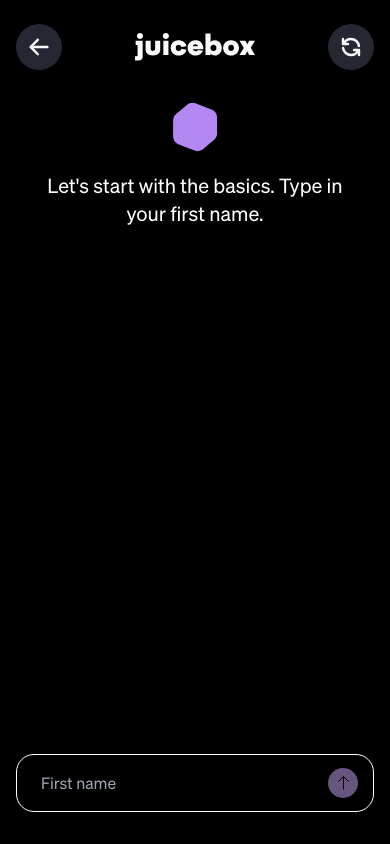
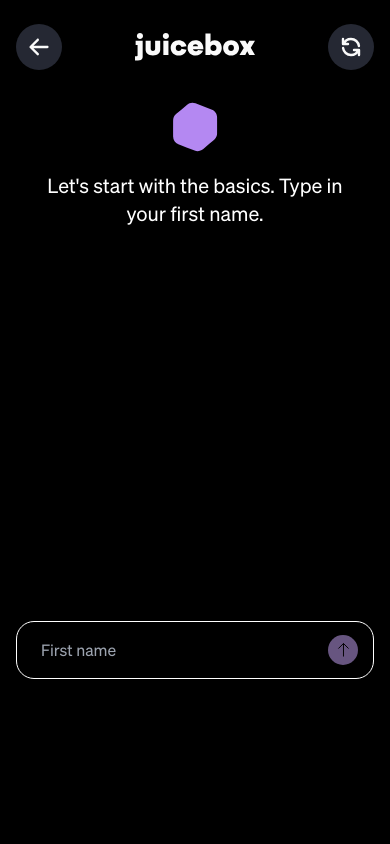
Before and after one commit to tearsbear/juicebox, a Next.js app: page /onboarding in a window 390 px wide. Built offline with nearby package versions, Linux system fonts and the light colour scheme.

Commit message:
fix bottom input overlap in mobile

```diff
--- a/app/layout.tsx
+++ b/app/layout.tsx
@@ -27,6 +27,10 @@
   return (
     <html lang="en">
       <head>
+        <meta
+          name="viewport"
+          content="width=device-width, initial-scale=1, viewport-fit=cover"
+        />
         <link rel="icon" href="/favicon.png" sizes="any" />
       </head>
       <body className={`${bagoss.variable} ${sohne.variable} antialiased`}>
--- a/app/onboarding/page.tsx
+++ b/app/onboarding/page.tsx
@@ -111,14 +111,14 @@
   }, [currentStep]);
 
   return (
-    <div className="flex flex-col px-4 py-3 md:px-8 md:py-8 min-h-screen bg-black text-white">
+    <div className="flex flex-col px-4 py-3 md:px-8 md:py-8 supports-[height:100cqh]:h-[100cqh] supports-[height:100svh]:h-[100svh] bg-black text-white">
       <Header
         onBackClick={handleBackClick}
         onRefreshClick={handleRefreshClick}
       />
 
       <main className="flex flex-col flex-grow">
-        <div className="flex flex-col items-center text-center mb-auto">
+        <div className="flex flex-col items-center text-center">
           <Lottie
             loop
             animationData={hexaAnimation}
@@ -136,7 +136,7 @@
             )}
           </div>
         </div>
-        <div className="w-full max-w-[500px] mx-auto mt-auto mb-5">
+        <div className="w-full max-w-[500px] mx-auto mb-5 mt-[50vh] transform -translate-y-1/2">
           {currentStep < steps.length ? (
             <div className="relative">
               <input
```
